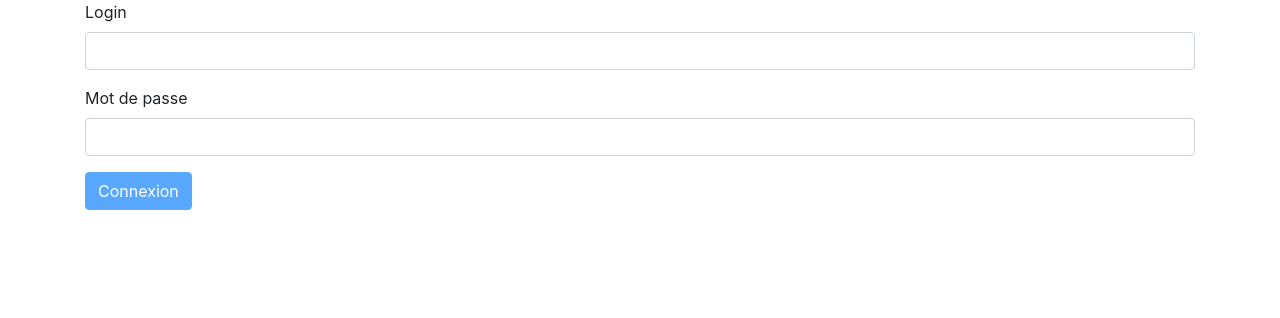
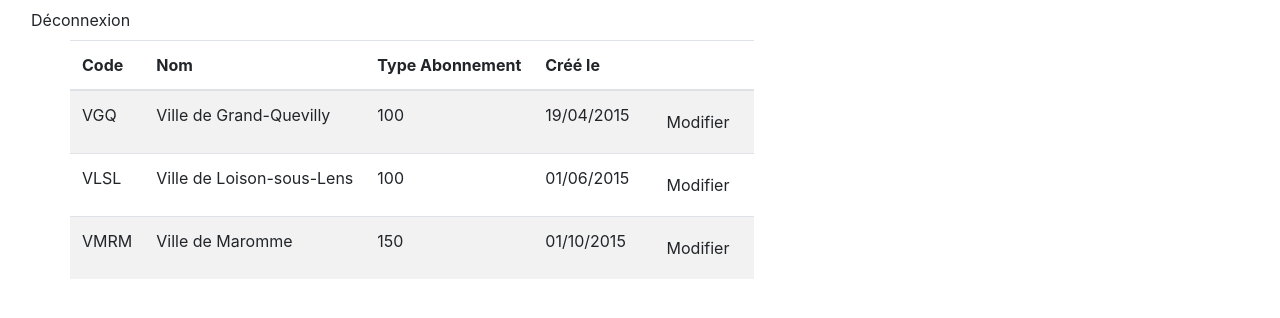
Before and after one commit to Souffiane/gestion-calendeasy, an Angular app: page / in a window 1280 px wide. Before the commit this address led to /login. Shown: the top 318 px of the page. Built offline with nearby package versions, Linux system fonts and the light colour scheme.

Commit message:
Depalcement du menu dans le composant root

```diff
--- a/src/app/app.component.html
+++ b/src/app/app.component.html
@@ -1,6 +1,15 @@
+<nav class="navbar navbar-default" *ngIf="authService.isAuth">
+  <div class="container-fluid">
+    <div class="navbar-collapse">
+      <ul class="nav navbar-nav">
+        <li><a [routerLink] (click)="deconnexion()">Déconnexion</a></li>
+      </ul>
+    </div>
+  </div>
+</nav>
 <div class="container">
   <div class="row">
-    <div class="col-md-12">
+    <div class="col-xs-12">
       <router-outlet></router-outlet>
     </div>
   </div>
--- a/src/app/app.component.ts
+++ b/src/app/app.component.ts
@@ -1,4 +1,6 @@
 import { Component } from '@angular/core';
+import { AuthService } from './services/auth.service';
+import { Router } from '@angular/router';
 
 @Component({
   selector: 'app-root',
@@ -6,5 +8,11 @@ import { Component } from '@angular/core';
   styleUrls: ['./app.component.css']
 })
 export class AppComponent {
-  title = 'gestion-calendeasy';
+
+  constructor(private authService: AuthService, private router: Router) {}
+
+  deconnexion() {
+    this.authService.signOut();
+    this.router.navigate(['/login']);
+  }
 }
--- a/src/app/components/liste-compte/liste-compte.component.html
+++ b/src/app/components/liste-compte/liste-compte.component.html
@@ -1,15 +1,3 @@
-<nav class="navbar navbar-default">
-    <div class="container-fluid">
-      <div class="navbar-collapse">
-        <ul class="nav navbar-nav">
-          <li><a href="#">Déconnexion</a></li>
-        </ul>
-      </div>
-    </div>
-  </nav>
-  <div class="container">
-    <div class="row">
-      <div class="col-xs-12">
 <table class="table table-striped">
   <thead>
     <tr>
@@ -17,6 +5,7 @@
       <th scope="col">Nom</th>
       <th scope="col">Type Abonnement</th>
       <th scope="col">Créé le</th>
+      <th scope="col"></th>
     </tr>
   </thead>
   <tbody>
@@ -25,9 +14,11 @@
         <td>{{cpt.nom}}</td>
         <td>{{cpt.typeAbo}}</td>
         <td>{{cpt.dateCreation | date:'dd/MM/yyyy'}}</td>
+        <td>
+          <button type="button" class="btn btn-default">
+            Modifier
+          </button>
+      </td>
     </tr>
   </tbody>
 </table>
-      </div>
-    </div>
-  </div>
--- a/src/app/services/auth.service.ts
+++ b/src/app/services/auth.service.ts
@@ -5,7 +5,7 @@ import { Injectable } from '@angular/core';
 })
 export class AuthService {
 
-  isAuth = false;
+  isAuth = true;
 
   constructor() { }
 
```
Lines whose indentation alone changed are shown as unchanged.
